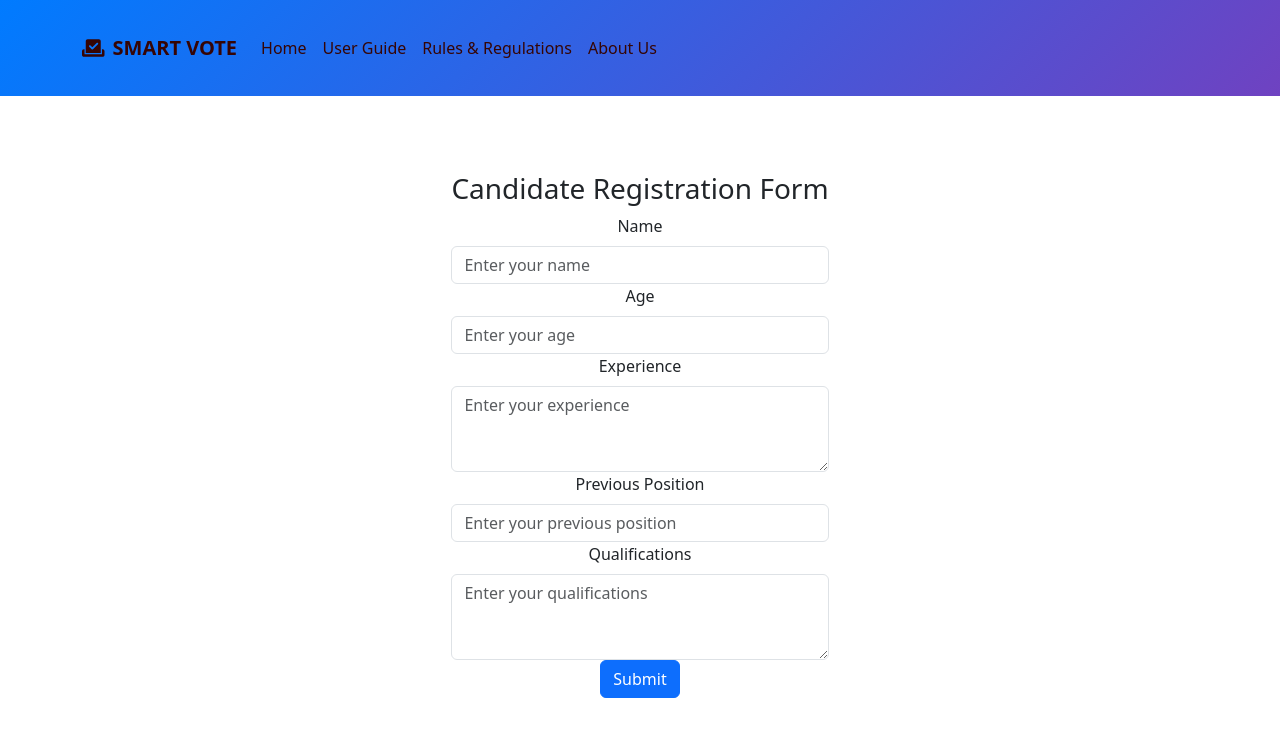
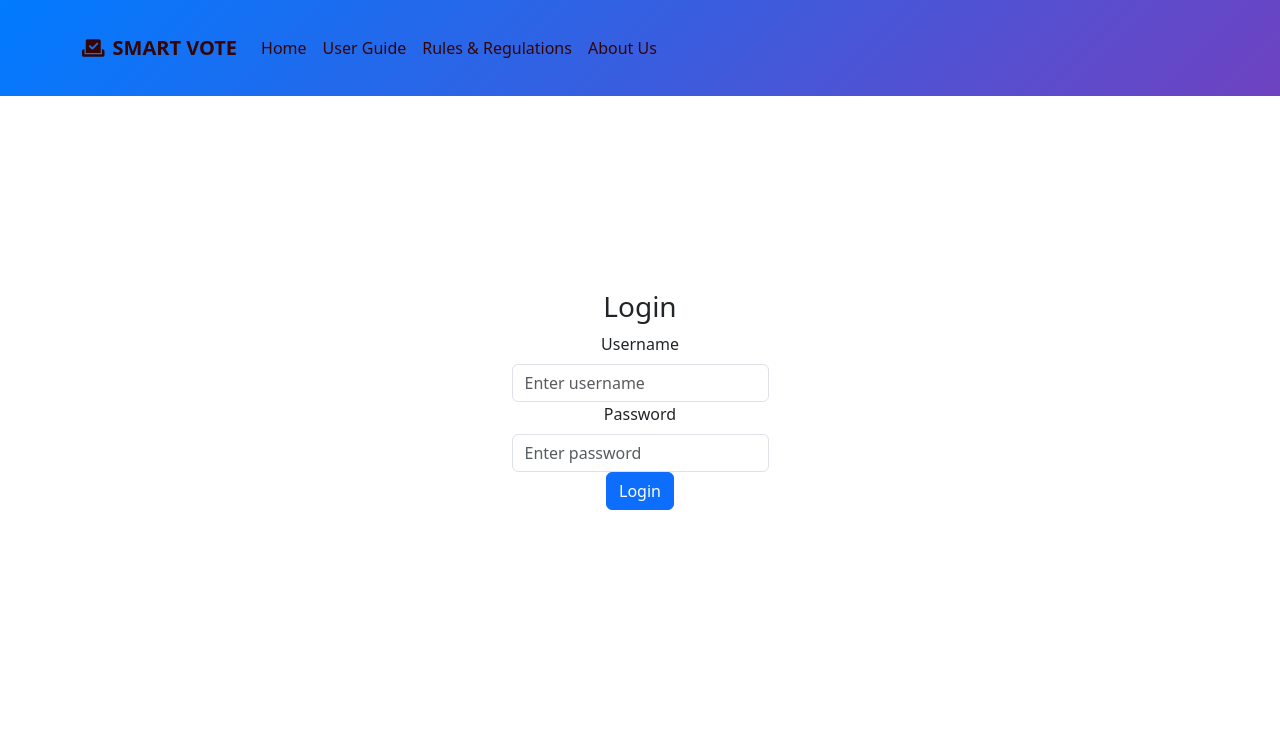
Before and after one commit to dewperera/voting-app, a React (Vite) app in the folder sample-code/: page /candidate-registration in a window 1280 px wide. Shown: the top 736 px of the page. Built offline with nearby package versions, Linux system fonts and the light colour scheme.

Commit message:
login & search update delete button

```diff
--- a/sample-code/src/CandidateRegistration.jsx
+++ b/sample-code/src/CandidateRegistration.jsx
@@ -1,18 +1,20 @@
-// src/CandidateRegistration.jsx
 import { useState } from 'react';
-import { Container, Form, Button, Col, Row } from 'react-bootstrap';
+import { Container, Form, Button, Col, Row, Alert } from 'react-bootstrap';
 import './CandidateRegistration.css';
-import {candidatesAPI} from "./api/candidatesAPI.js"; // Custom CSS file
+import { candidatesAPI } from "./api/candidatesAPI.js";
+import LoginForm from './LoginForm';
 
 function CandidateRegistration() {
-  const [formData, setFormData] = useState({
-    // cname: 'Dilshan',
-    // age: '34',
-    // experience: 11,
-    // prev_position: 'Minister',
-    // qualifications: 'O/L'
-  });
+  const [isLoggedIn, setIsLoggedIn] = useState(false);
+  const [formData, setFormData] = useState({});
+  const [candidateID, setCandidateID] = useState('');
   const [loading, setLoading] = useState(false);
+  const [message, setMessage] = useState(''); // For success/error messages
+
+  const handleLogin = () => {
+    setIsLoggedIn(true);
+  };
+
   const handleChange = (e) => {
     const { name, value } = e.target;
     setFormData(prevData => ({
@@ -23,32 +25,87 @@ function CandidateRegistration() {
 
   const handleSubmit = (e) => {
     e.preventDefault();
-    // Handle form submission
-    console.log('Form submitted', formData);
-    setLoading(true)
-    candidatesAPI.createCandidate(formData).then(res=>{
-      console.log(res.data)
-      setLoading(false)
-    }).catch(err=>{
-      console.log(err)
-      setLoading(false)
-    })
+    setLoading(true);
+    candidatesAPI.createCandidate(formData).then(res => {
+      setMessage('Candidate created successfully!');
+      setLoading(false);
+    }).catch(err => {
+      setMessage('Error creating candidate.');
+      setLoading(false);
+    });
+  };
 
+  const handleSearch = () => {
+    setLoading(true);
+    candidatesAPI.getCandidateById(candidateID).then(res => {
+      setFormData(res.data);
+      setMessage('Candidate found!');
+      setLoading(false);
+    }).catch(err => {
+      setMessage('Candidate not found.');
+      setLoading(false);
+    });
   };
+
+  const handleUpdate = (e) => {
+    e.preventDefault();
+    setLoading(true);
+    candidatesAPI.updateCandidate(candidateID, formData).then(res => {
+      setMessage('Candidate updated successfully!');
+      setLoading(false);
+    }).catch(err => {
+      setMessage('Error updating candidate.');
+      setLoading(false);
+    });
+  };
+
+  const handleDelete = () => {
+    setLoading(true);
+    candidatesAPI.deleteCandidate(candidateID).then(res => {
+      setMessage('Candidate deleted successfully!');
+      setFormData({});
+      setLoading(false);
+    }).catch(err => {
+      setMessage('Error deleting candidate.');
+      setLoading(false);
+    });
+  };
+
+  if (!isLoggedIn) {
+    return <LoginForm onLogin={handleLogin} />;
+  }
 
   return (
     <Container className="candidate-registration-page">
       <Row>
         <Col>
           <h3 className="text-center">Candidate Registration Form</h3>
+
+          {message && <Alert variant={message.includes('Error') ? 'danger' : 'success'}>{message}</Alert>}
+
           <Form onSubmit={handleSubmit}>
+            <Form.Group controlId="formCandidateID">
+              <Form.Label>Candidate ID</Form.Label>
+              <Form.Control
+                type="text"
+                name="candidateID"
+                placeholder="Enter candidate ID"
+                value={candidateID}
+                onChange={(e) => setCandidateID(e.target.value)}
+                required
+              />
+              <Button variant="primary" onClick={handleSearch} disabled={loading}>
+                {loading ? 'Searching...' : 'Search'}
+              </Button>
+            </Form.Group>
+
             <Form.Group controlId="formName">
               <Form.Label>Name</Form.Label>
               <Form.Control
                 type="text"
                 name="cname"
                 placeholder="Enter your name"
-                value={formData.cname}
+                value={formData.cname || ''}
                 onChange={handleChange}
                 required
               />
@@ -60,7 +117,7 @@ function CandidateRegistration() {
                 type="text"
                 name="age"
                 placeholder="Enter your age"
-                value={formData.age}
+                value={formData.age || ''}
                 onChange={handleChange}
                 required
               />
@@ -73,7 +130,7 @@ function CandidateRegistration() {
                 rows={3}
                 name="experience"
                 placeholder="Enter your experience"
-                value={formData.experience}
+                value={formData.experience || ''}
                 onChange={handleChange}
                 required
               />
@@ -85,7 +142,7 @@ function CandidateRegistration() {
                 type="text"
                 name="prev_position"
                 placeholder="Enter your previous position"
-                value={formData.prev_position}
+                value={formData.prev_position || ''}
                 onChange={handleChange}
                 required
               />
@@ -98,14 +155,20 @@ function CandidateRegistration() {
                 rows={3}
                 name="qualifications"
                 placeholder="Enter your qualifications"
-                value={formData.qualifications}
+                value={formData.qualifications || ''}
                 onChange={handleChange}
                 required
               />
             </Form.Group>
 
             <Button disabled={loading} variant="primary" type="submit">
-              {loading?'Creating...':'Submit'}
+              {loading ? 'Creating...' : 'Submit'}
+            </Button>
+            <Button variant="secondary" onClick={handleUpdate} disabled={loading}>
+              {loading ? 'Updating...' : 'Update'}
+            </Button>
+            <Button variant="danger" onClick={handleDelete} disabled={loading}>
+              {loading ? 'Deleting...' : 'Delete'}
             </Button>
           </Form>
         </Col>
--- /dev/null
+++ b/sample-code/src/LoginForm.jsx
@@ -0,0 +1,79 @@
+import { useState } from 'react';
+import { Container, Form, Button, Col, Row } from 'react-bootstrap';
+
+function LoginForm({ onLogin }) {
+  const [loginData, setLoginData] = useState({ username: '', password: '' });
+  const [loading, setLoading] = useState(false);
+  const [error, setError] = useState(''); // State to handle error messages
+
+  const handleChange = (e) => {
+    const { name, value } = e.target;
+    setLoginData(prevData => ({
+      ...prevData,
+      [name]: value
+    }));
+  };
+
+  const handleSubmit = (e) => {
+    e.preventDefault();
+    setLoading(true);
+    setError(''); // Clear any previous errors
+
+    // Simulate a login process with hardcoded credentials
+    const validUsername = 'admin';
+    const validPassword = '123';
+
+    setTimeout(() => {
+      if (loginData.username === validUsername && loginData.password === validPassword) {
+        console.log('Logged in:', loginData);
+        onLogin(); // Call the onLogin function passed as a prop
+      } else {
+        setError('Invalid username or password');
+      }
+      setLoading(false);
+    }, 1000);
+  };
+
+  return (
+    <Container className="login-page">
+      <Row>
+        <Col>
+          <h3 className="text-center">Login</h3>
+          <Form onSubmit={handleSubmit}>
+            <Form.Group controlId="formUsername">
+              <Form.Label>Username</Form.Label>
+              <Form.Control
+                type="text"
+                name="username"
+                placeholder="Enter username"
+                value={loginData.username}
+                onChange={handleChange}
+                required
+              />
+            </Form.Group>
+
+            <Form.Group controlId="formPassword">
+              <Form.Label>Password</Form.Label>
+              <Form.Control
+                type="password"
+                name="password"
+                placeholder="Enter password"
+                value={loginData.password}
+                onChange={handleChange}
+                required
+              />
+            </Form.Group>
+
+            {error && <p style={{ color: 'red' }}>{error}</p>} {/* Display error message if credentials are wrong */}
+
+            <Button disabled={loading} variant="primary" type="submit">
+              {loading ? 'Logging in...' : 'Login'}
+            </Button>
+          </Form>
+        </Col>
+      </Row>
+    </Container>
+  );
+}
+
+export default LoginForm;
```
